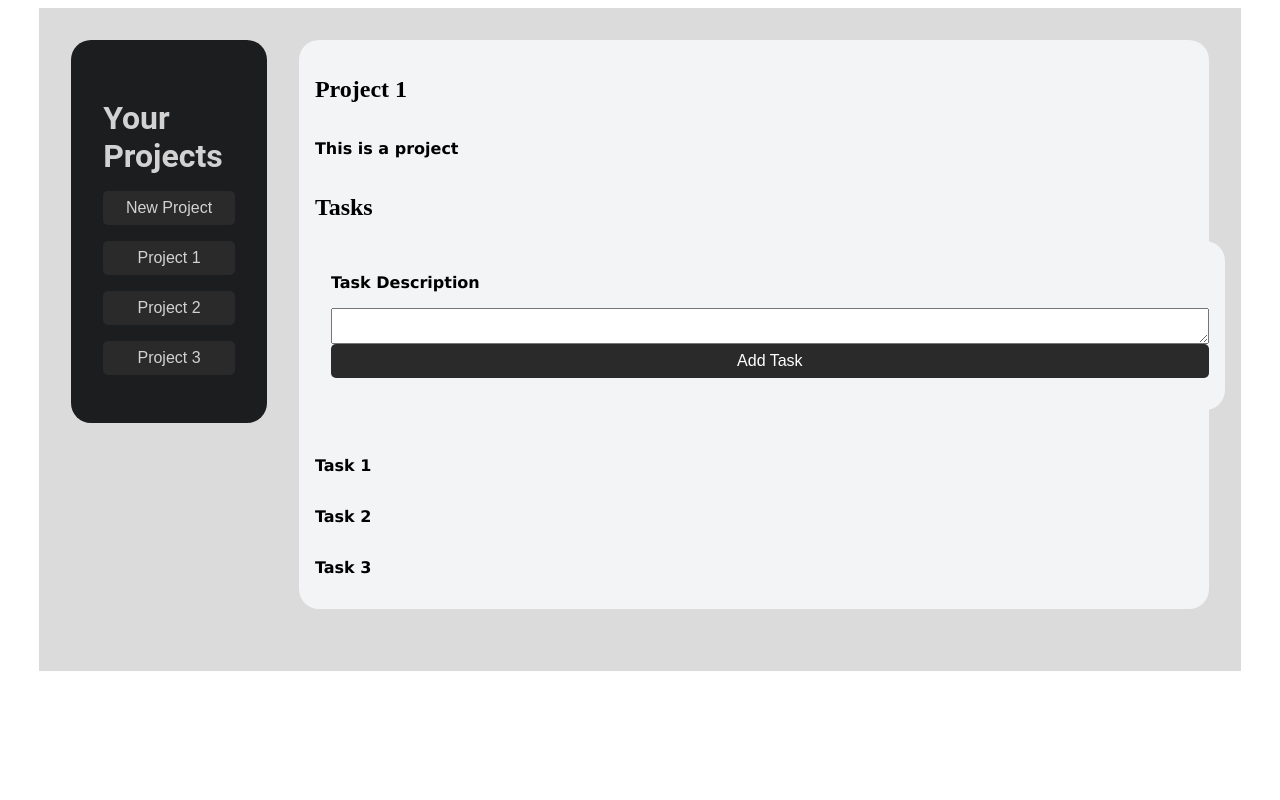
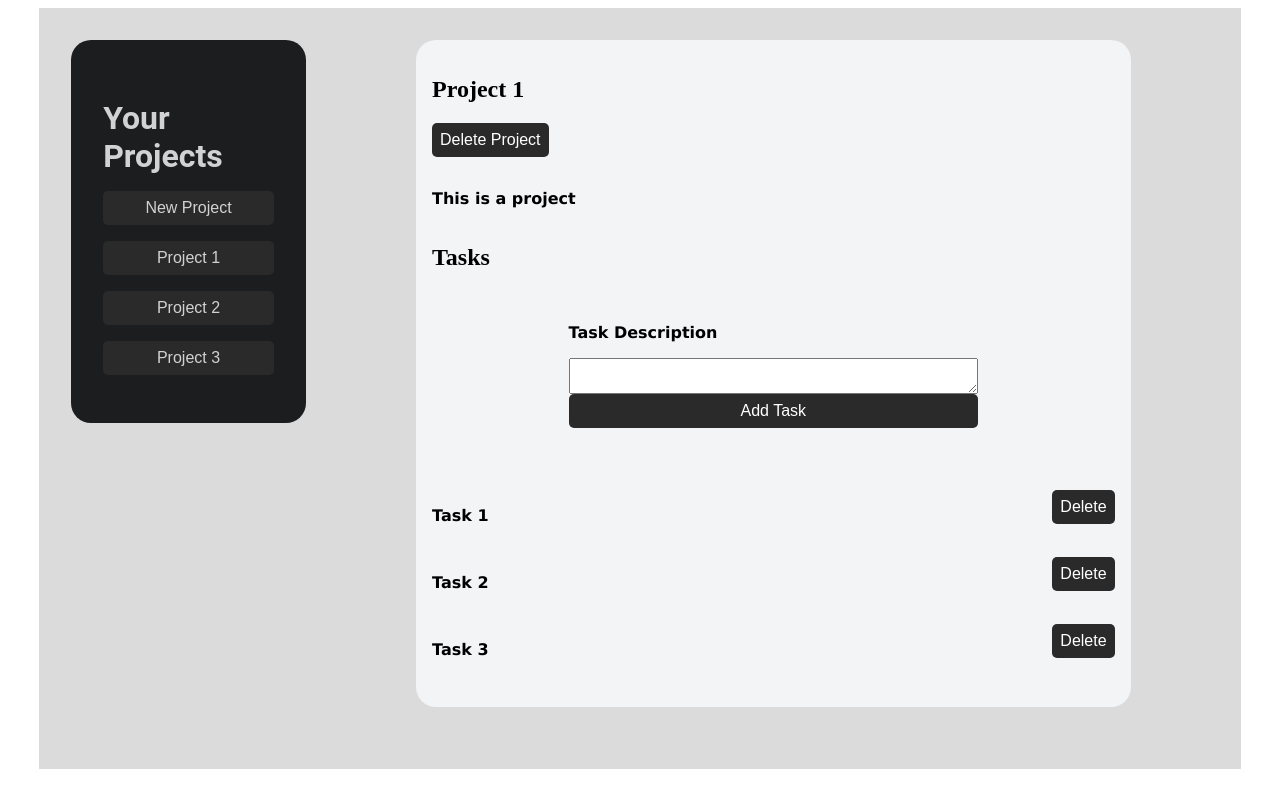
Before and after one commit to Esammohammed/project-mgmt, a React (Vite) app: page / in a window 1280 px wide. Both pictures are taken after a click on the button "Project 1". Built offline with nearby package versions, Linux system fonts and the light colour scheme.

Commit message:
Add delete task function to remove task from the projects list.

```diff
--- a/src/components/ProjectInfo.jsx
+++ b/src/components/ProjectInfo.jsx
@@ -1,10 +1,11 @@
 import { useRef } from "react";
 import styled from "styled-components";
+import Task from "./Task";
 const Section = styled.section`
     background-color: #f3f4f6;
     padding: 1rem;
-    width: 100%;
-    height: 50%;
+    width: 60%;
+    height: 100%;
     margin: 0 auto;
     display: flex;
     flex-direction: column;
@@ -34,7 +35,7 @@ const Section = styled.section`
         font-size: 1rem;
     }
 `;
-export default function ProjectInfo({ projects, setProjects, selectedProject }) {
+export default function ProjectInfo({ setProjects, selectedProject,deleteProject }) {
     const newTask = useRef(null);
     function addTask() {
         console.log(newTask.current.value);
@@ -45,30 +46,42 @@ export default function ProjectInfo({ projects, setProjects, selectedProject })
             updatedProjects[projectIndex].tasks.push(newTask.current.value);
             return updatedProjects;
         });
+    }
+    function deleteTask(index) {
+        setProjects((prevProjects) => {
 
+            const updatedProjects = [...prevProjects];
+            const projectIndex = updatedProjects.findIndex(project => project.id === selectedProject.id);
+            updatedProjects[projectIndex].tasks.splice(index, 1);
+            console.log(updatedProjects);
+            return updatedProjects;
+
+        })
     }
+
+
+
 
     return (
 
         <Section>
+            <div>
                 <h2>{selectedProject.name}</h2>
+                <button onClick={()=>deleteProject(selectedProject)}>Delete Project</button>
+            </div>
             <h3>{selectedProject.description}</h3>
             <h2>Tasks</h2>
-            {/*
-            Add a new task
-            */}
 
             <Section>
                 <h3>Task Description</h3>
-                <textarea ref= {newTask} ></textarea>
+                <textarea ref={newTask} ></textarea>
                 <button onClick={addTask}>Add Task</button>
             </Section>
 
 
-            {selectedProject.tasks.map((task,index) => (
-                <div key= {index}>
-                    <h3>{task}</h3>
-                </div>
+            {selectedProject.tasks.map((task, index) => (
+                <Task key={index} task={task} index={index} deleteTask={deleteTask} />
+
             ))}
 
         </Section>
```
Lines whose indentation alone changed are shown as unchanged.
